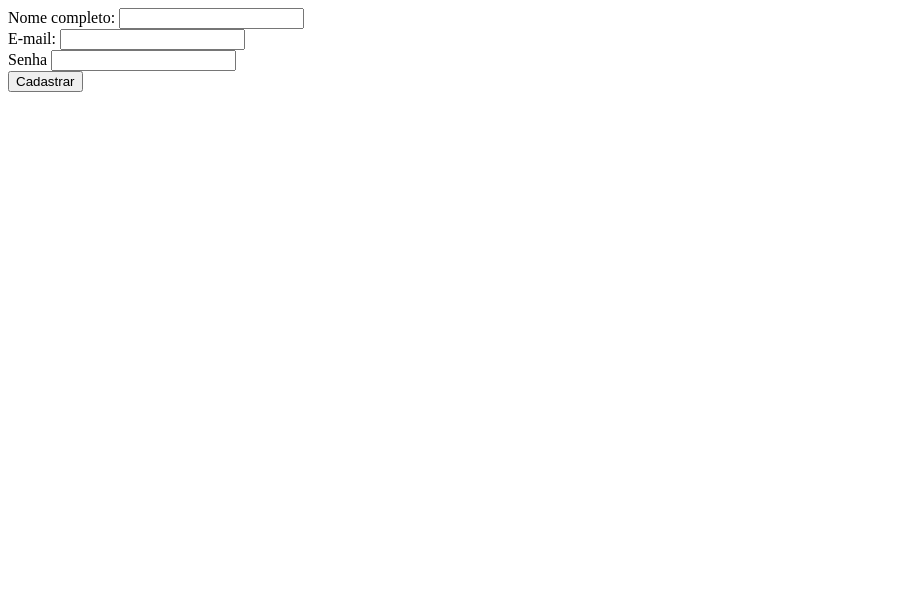
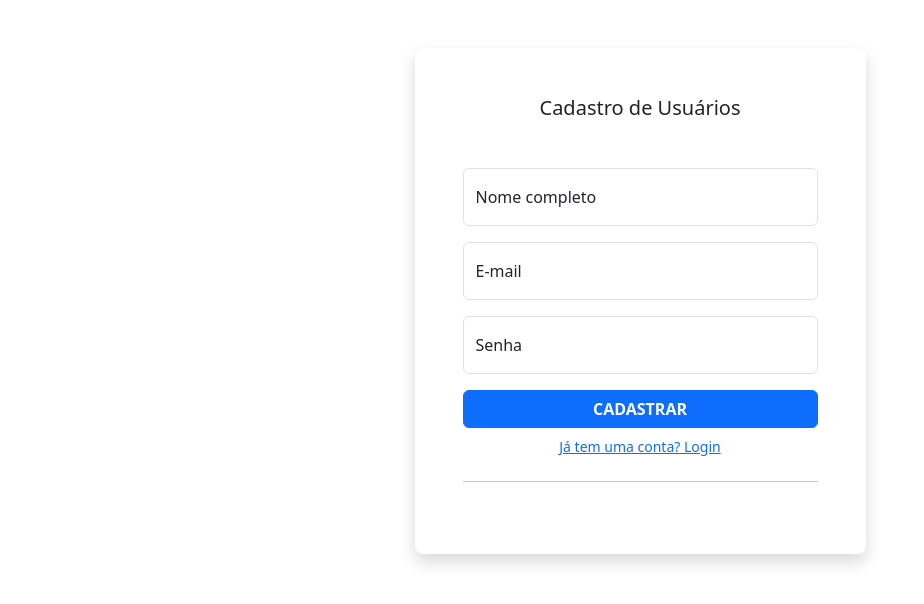
Before and after one commit to victornunes-off/novoSite, a Django app: page /cadastro/ in a window 1280 px wide. Shown: the top 604 px of the page, without its empty margins (0-924 px from the left). Run offline with Django 4.2, Linux system fonts and the light colour scheme; some libraries are stand-ins or nearby versions.

Commit message:
layoutCadastro

```diff
--- a/usuarios/templates/usuarios/cadastro.html
+++ b/usuarios/templates/usuarios/cadastro.html
@@ -1,30 +1,46 @@
+{% load static %}
 <!DOCTYPE html>
 <html lang="pt-br">
 <head>
     <meta charset="UTF-8">
+    <meta http-equiv="X-UA-Compatible" content="ie=edge">
     <meta name="viewport" content="width=device-width, initial-scale=1.0">
-    <title>Cadastro de usuários</title>
+    <link rel="stylesheet" href="{% static 'css/bootstrap.min.css' %}">
+    <title>Cadastro de Usuários</title>
 </head>
 <body>
     <div class="container">
+        <div class="row">
+            <div class="col-sm-9 col-md-7 col-lg-5 mx-auto">
+                <div class="card border-0 shadow rounded-3 my-5">
+                    <div class="card-body p-4 p-sm-5">
+                        <h5 class="card-title text-center mb-5 fw-light fs-5">Cadastro de Usuários</h5>
                         <form action="{% url 'cadastro' %}" method="POST">
                             {% csrf_token %}
-            <div class="input-name">
-                <label for="username">Nome completo:</label>
-                <input type="text" id="username" name="nome">
+                            <div class="form-floating mb-3">
+                                <input type="text" class="form-control" id="floatingNome" placeholder="Nome completo" name="nome">
+                                <label for="floatingNome">Nome completo</label>
                             </div>
-            <div class="input-email">
-                <label for="useremail">E-mail:</label>
-                <input type="email" id="useremail" name="email">
+                            <div class="form-floating mb-3">
+                                <input type="email" class="form-control" id="floatingEmail" placeholder="E-mail" name="email">
+                                <label for="floatingEmail">E-mail</label>
                             </div>
-            <div class="input-password">
-                <label for="userpassword">Senha</label>
-                <input type="password" Id="userpassword" name="senha">
+                            <div class="form-floating mb-3">
+                                <input type="password" class="form-control" id="floatingSenha" placeholder="Senha" name="senha">
+                                <label for="floatingSenha">Senha</label>
                             </div>
-            <div class="register-button">
-                <button class="register-b" type="submit">Cadastrar</button>
+                            <div class="d-grid">
+                                <button class="btn btn-primary btn-login text-uppercase fw-bold" type="submit">Cadastrar</button>
                             </div>
+
+                            <a class="d-block text-center mt-2 small" href="http://127.0.0.1:8000/login/">Já tem uma conta? Login</a>
+
+                            <hr class="my-4">
                         </form>
+                    </div>
+                </div>
+            </div>
+        </div>
     </div>
 </body>
 </html>
--- a/usuarios/templates/usuarios/login.html
+++ b/usuarios/templates/usuarios/login.html
@@ -19,7 +19,7 @@
                             {% csrf_token %}
                             <div class="form-floating mb-3">
                                 <input type="email" class="form-control" id="floatingInput" placeholder="name@example.com" name="email">
-                                <label for="floatingInput">Email</label>
+                                <label for="floatingInput">E-mail</label>
                             </div>
                             <div class="form-floating mb-3">
                                 <input type="password" class="form-control" id="floatingPassword" placeholder="Password" name="senha">
```
Also changed, not shown: db.sqlite3. Lines whose indentation alone changed are shown as unchanged.
